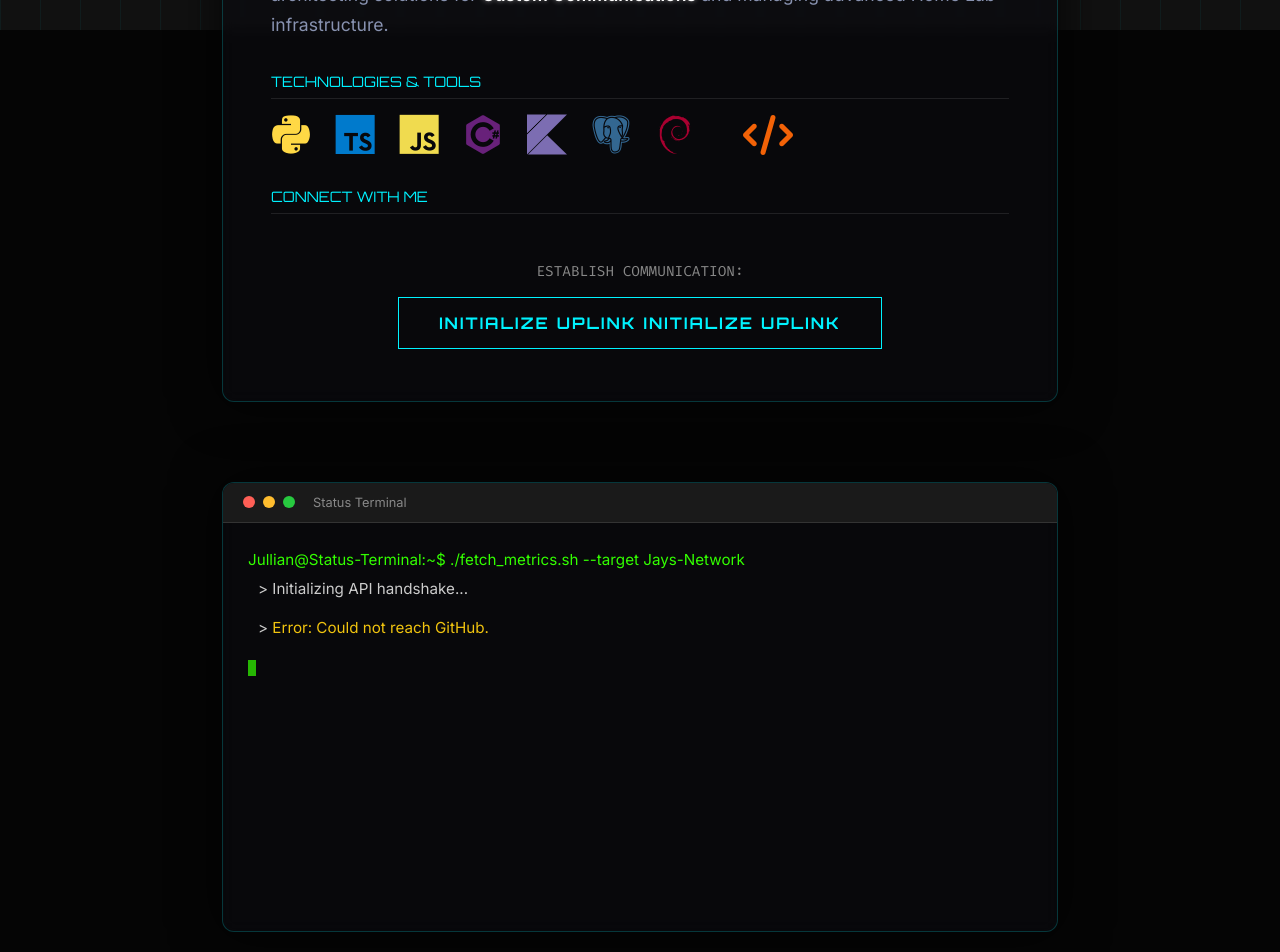
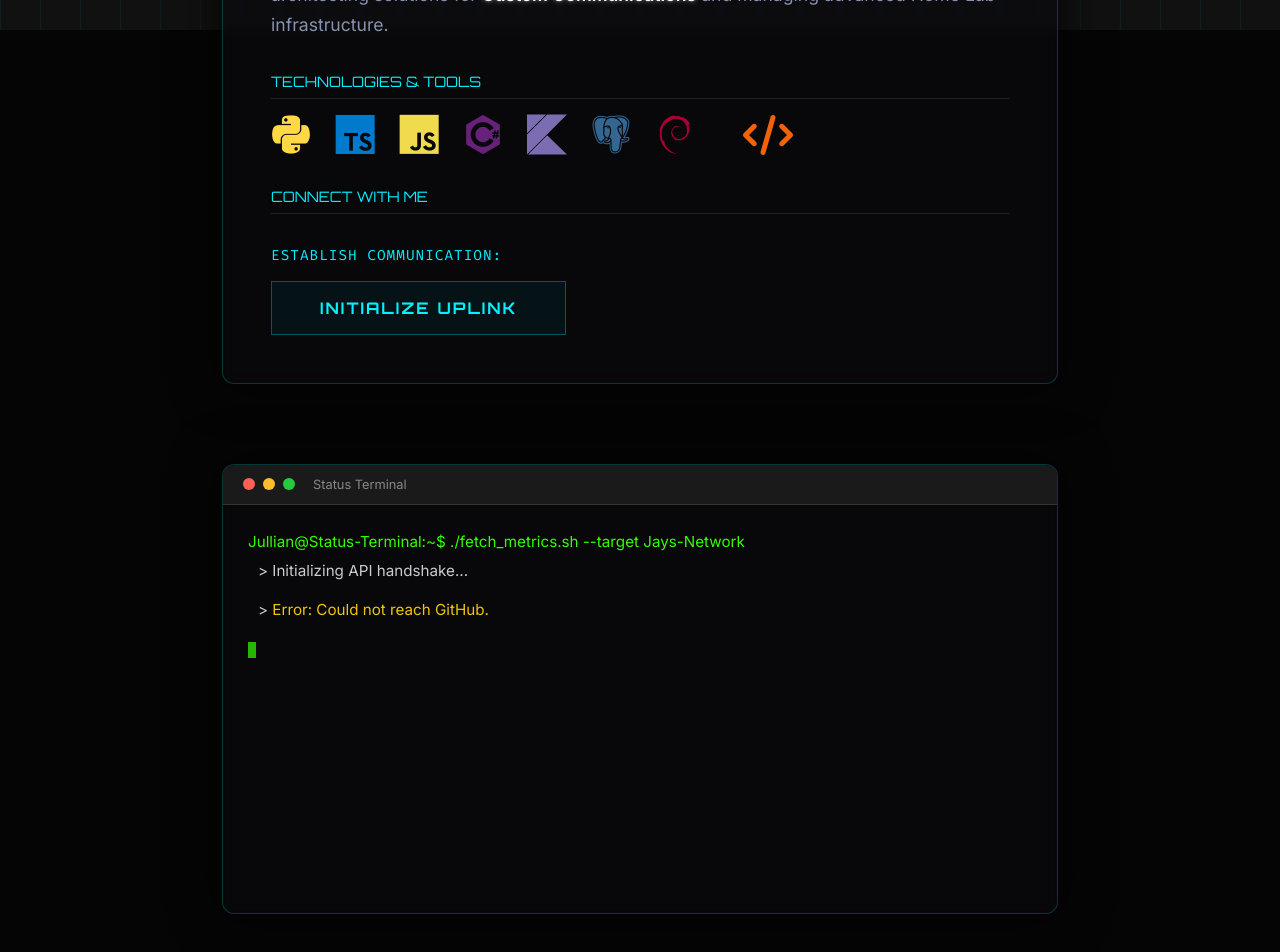
Before and after one commit to Jays-Network/Jays-Network_website, a Django app: page / in a window 1280 px wide. Shown: the part 770-1722 px from the top of the page. After the commit the page ends 1684 px from the top, so only its background shows below. Run offline with Django 5.2, Linux system fonts and the light colour scheme; grey boxes are pictures that could not be loaded.

Commit message:
Quick Update

```diff
--- a/core/static/core/css/style.css
+++ b/core/static/core/css/style.css
@@ -209,36 +209,81 @@
     box-shadow: 0 0 20px rgba(0, 243, 255, 0.6);
 }
 
-/* --- THE MAIN PAGE UPLINK BUTTON --- */
+/* --- UPLINK GLASS BUTTON (UPDATED) --- */
 .action-area {
-    margin-top: 3rem;
-    text-align: center;
+    margin-top: 2rem;
+    /* Keeps it aligned with the text above it */
+    text-align: left;
 }
 
 .terminal-text {
-    color: #888;
+    color: #00f3ff;
     font-family: 'Fira Code', monospace;
     font-size: 0.9rem;
     margin-bottom: 1rem;
+    letter-spacing: 1px;
 }
 
 .uplink-btn {
     position: relative;
-    display: inline-block;
-    padding: 15px 40px;
+    display: inline-flex;
+    align-items: center;
+    justify-content: center;
+    padding: 1rem 3rem;
+
+    /* GLASS EFFECT */
+    background: rgba(0, 243, 255, 0.05); /* Very sheer cyan */
+    border: 1px solid rgba(0, 243, 255, 0.3);
+    backdrop-filter: blur(8px); /* Blurs whatever is behind it */
+    -webkit-backdrop-filter: blur(8px); /* Safari support */
+
+    /* FONT & TEXT */
     color: #00f3ff;
+    font-family: 'Orbitron', sans-serif;
+    font-weight: 700;
     text-decoration: none;
+    letter-spacing: 2px;
     text-transform: uppercase;
-    font-family: 'Orbitron', sans-serif;
-    font-weight: bold;
-    letter-spacing: 2px;
-    border: 1px solid #00f3ff;
-    overflow: hidden;
-    transition: 0.3s;
+
+    /* ANIMATION BASE */
+    transition: all 0.4s ease;
+    overflow: hidden; /* Contains the light shine effect */
 }
 
+/* Hide the extra glitch text for a clean glass look */
+.btn-glitch {
+    display: none;
+}
+
+/* --- HOVER INTERACTIVITY --- */
 .uplink-btn:hover {
-    background: rgba(0, 243, 255, 0.1);
-    box-shadow: 0 0 30px rgba(0, 243, 255, 0.4);
-    text-shadow: 0 0 10px rgba(0, 243, 255, 0.8);
+    /* Brighter background and border */
+    background: rgba(0, 243, 255, 0.2);
+    border-color: #00f3ff;
+    /* Outer glow and inner glow */
+    box-shadow: 0 0 35px rgba(0, 243, 255, 0.6), inset 0 0 15px rgba(0, 243, 255, 0.4);
+    /* Text turns white */
+    color: #ffffff;
+    /* Slight lift effect */
+    transform: translateY(-3px);
 }
+
+/* Light Shine Animation */
+.uplink-btn::after {
+    content: '';
+    position: absolute;
+    top: -50%;
+    left: -60%;
+    width: 20%;
+    height: 200%;
+    opacity: 0;
+    transform: rotate(35deg);
+    background: rgba(255, 255, 255, 0.7);
+    filter: blur(10px);
+    transition: 0.7s ease-in-out;
+}
+
+.uplink-btn:hover::after {
+    opacity: 1;
+    left: 130%; /* Moves the shine across the button */
+}
```
